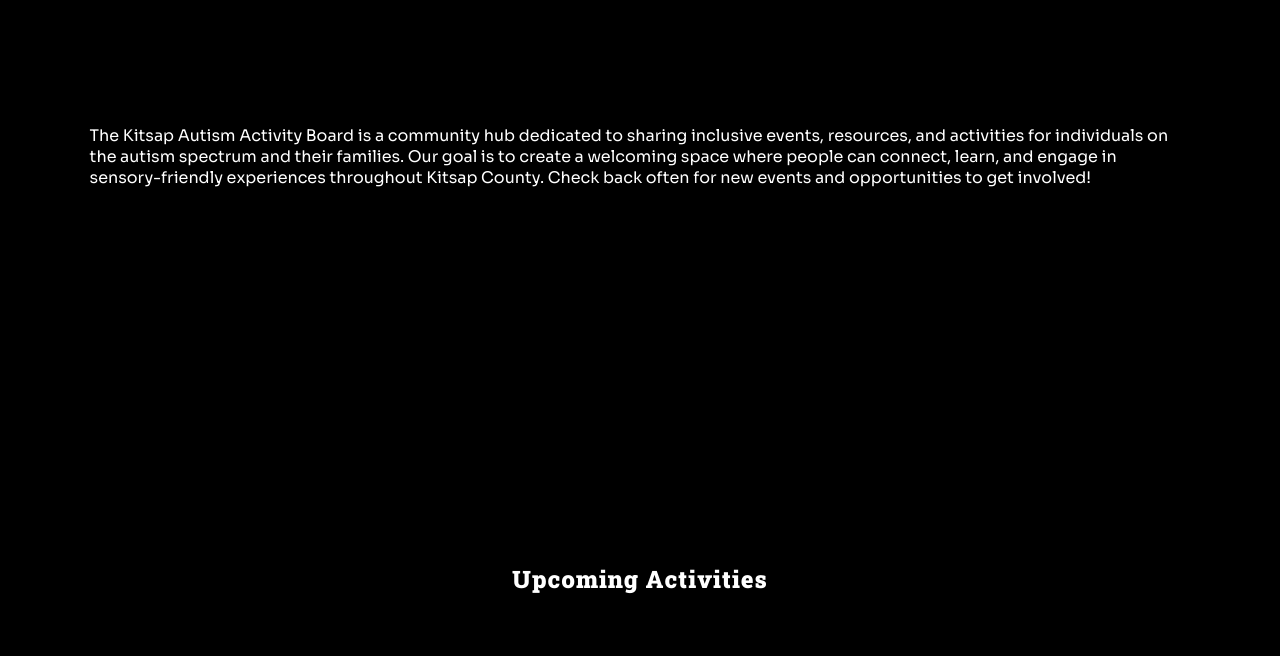
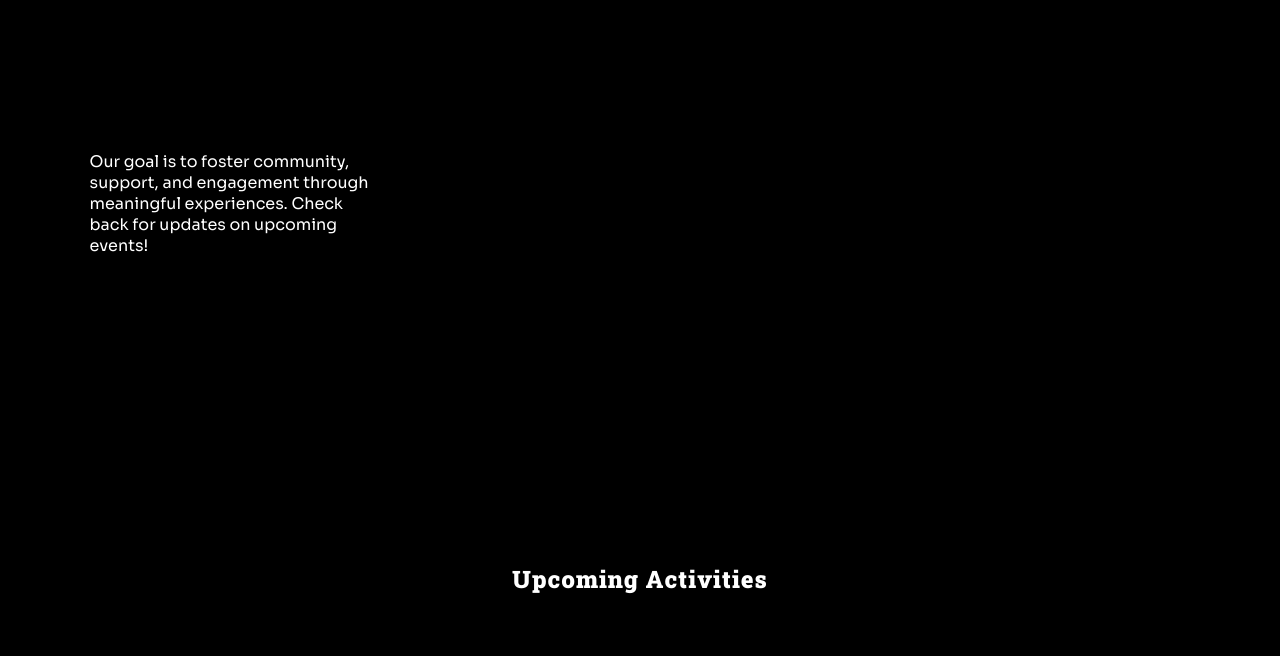
Before and after one commit to phillipgalbraith/portfolio-site, a plain HTML site: page index.html in a window 1280 px wide. Shown: the part 387-1043 px from the top of the page. Drawn offline with Linux system fonts and the light colour scheme.

Commit message:
Update index.html

```diff
--- a/index.html
+++ b/index.html
@@ -30,7 +30,10 @@
         </section>
     </header>
     <section id="about">
-The Kitsap Autism Activity Board is a community hub dedicated to sharing inclusive events, resources, and activities for individuals on the autism spectrum and their families. Our goal is to create a welcoming space where people can connect, learn, and engage in sensory-friendly experiences throughout Kitsap County. Check back often for new events and opportunities to get involved!
+                    <div class="card ">
+Our goal is to foster community, support, and engagement through meaningful experiences. Check back for updates on upcoming events!
+                    </div>
+
     </section>
 
     <section id="activities">
```
